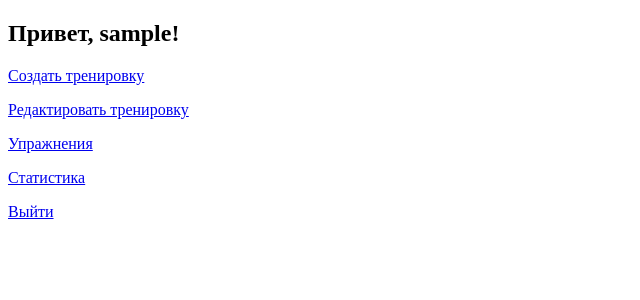
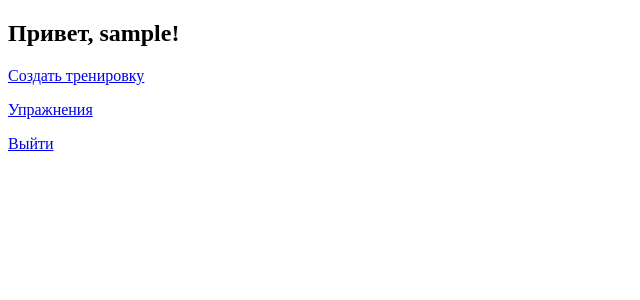
Before and after one commit to BigmasterSavage/gym_diary, a Flask app: page /menu in a window 1280 px wide. Shown: the top 300 px of the page, without its empty margins (0-640 px from the left). Run offline with Flask 3, Linux system fonts and the light colour scheme; the visitor is signed in with stand-in values (Sample User, id 1); some libraries are stand-ins or nearby versions.

Commit message:
Update menu.html

```diff
--- a/templates/menu.html
+++ b/templates/menu.html
@@ -10,9 +10,7 @@
 
     <div>
         <p><a href="/createtraining">Создать тренировку</a></p>
-        <p><a href="/changetraining">Редактировать тренировку</a></p>
         <p><a href="/exercises">Упражнения</a></p>
-        <p><a href="/stats">Статистика</a></p>
     </div>
 
     <p><a href="/logout">Выйти</a></p>
```
